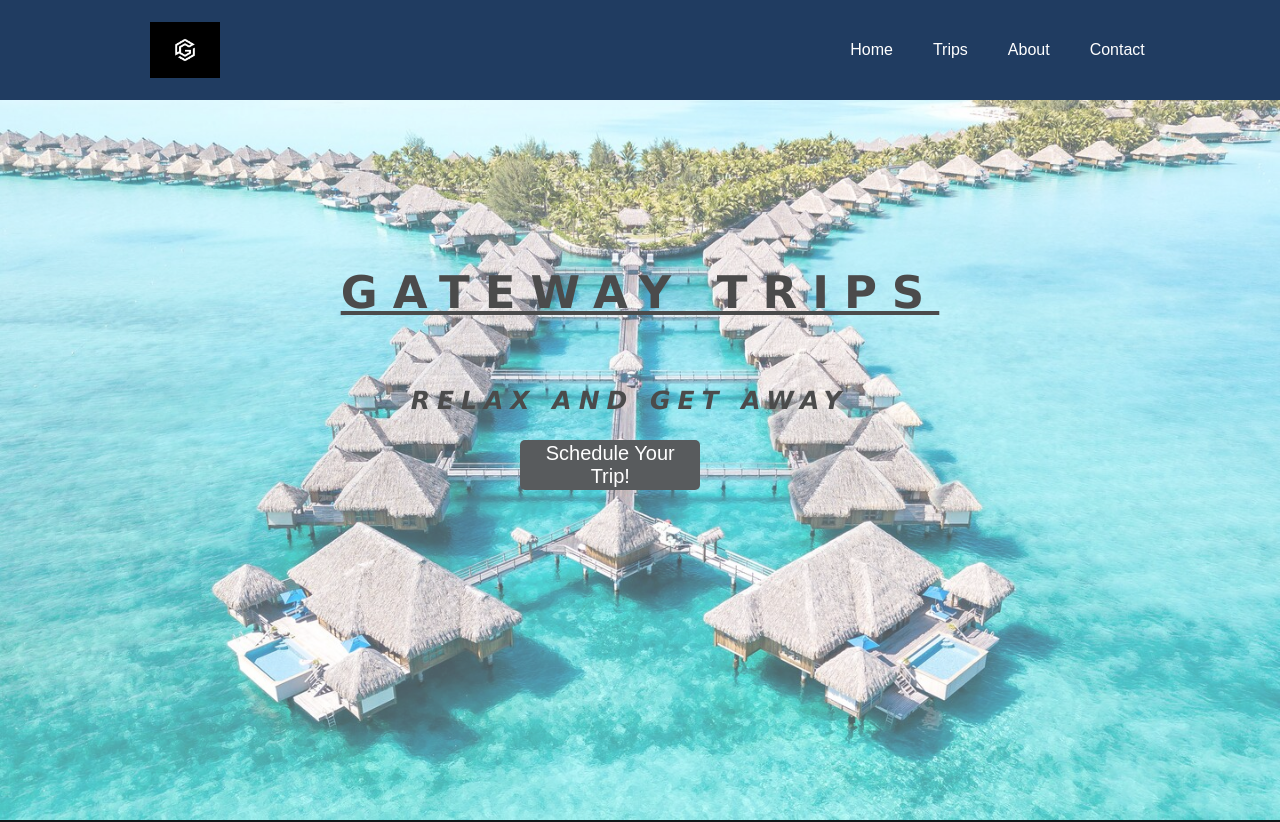
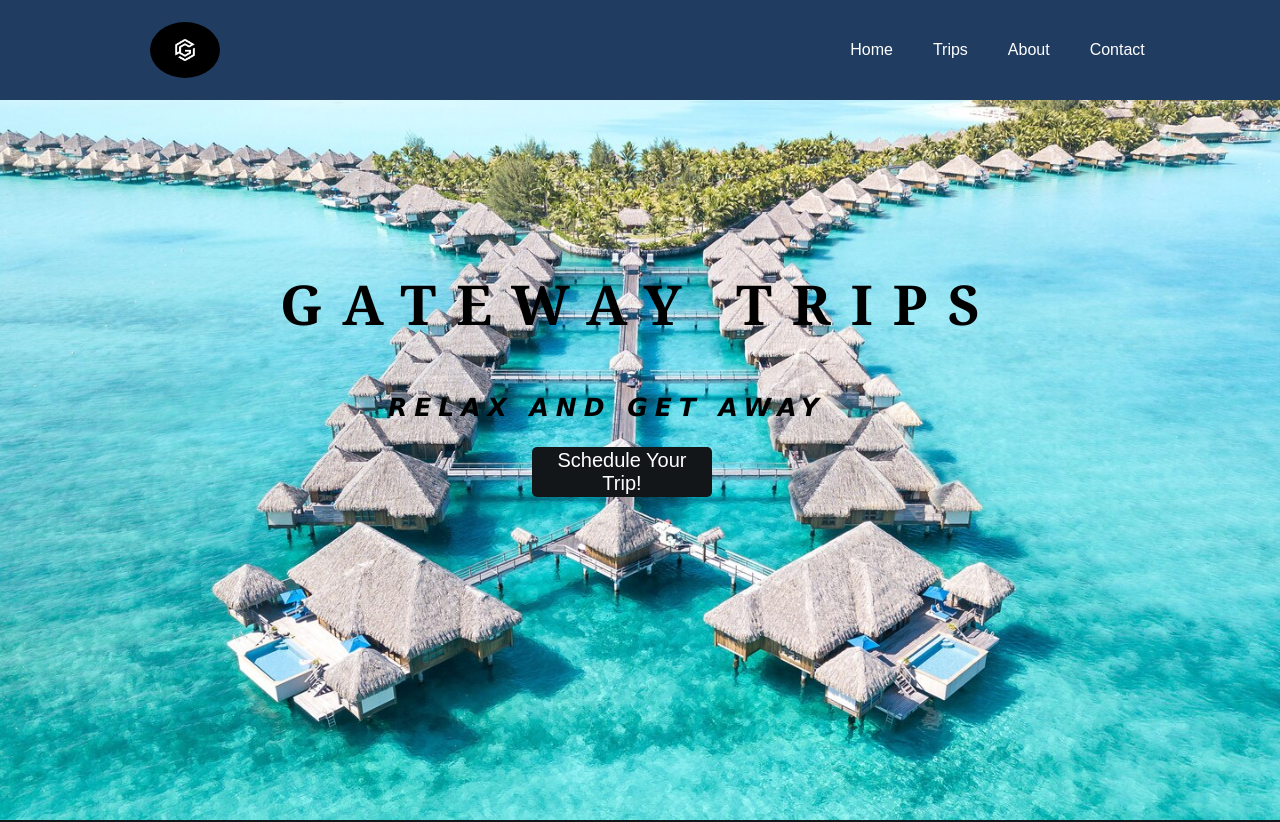
Before and after one commit to Branley22/personal_projects, a React (Create React App) app in the folder gateway/: page / in a window 1280 px wide. Shown: the top 822 px of the page. Built offline with nearby package versions, Linux system fonts and the light colour scheme.

Commit message:
home css

```diff
--- a/gateway/src/styles/Contact.css
+++ b/gateway/src/styles/Contact.css
@@ -33,7 +33,6 @@ form {
   flex-direction: column;
   width: auto;
   border: none;
-  border-bottom: 1px solid rgb(0, 145, 189);
   color: black;
 }
 
@@ -55,7 +54,6 @@ form label {
 }
 
 form button {
-  margin-top: 40px;
   width: 140px;
   height: 40px;
   border: none;
@@ -64,4 +62,5 @@ form button {
   color: white;
   font-size: 15px;
   cursor: pointer;
+  margin: 20px auto;
 }
--- a/gateway/src/styles/Home.css
+++ b/gateway/src/styles/Home.css
@@ -9,7 +9,6 @@
   background-repeat: no-repeat;
   background-size: cover;
   font-family:Verdana, Geneva, Tahoma, sans-serif;
-  opacity: .70;
 }
 
 .header {
@@ -22,24 +21,25 @@
   justify-content: center;
   align-items: center;
   margin-top: 130px;
-  font-size: 45px;
+  font-size: 55px;
   height: 90px;
   color: black;
   text-transform: uppercase;
-  letter-spacing: 15px;
-  text-decoration: underline;
-
+  letter-spacing: 20px;
+  font-family:Georgia, 'Times New Roman', Times, serif;
 }
 
 .header p {
-  padding-left: 70px;
   font-size: 25px;
-  font-weight: lighter;
+  font-weight: bolder;
   color: black;
   font-weight: bold;
   text-transform: uppercase;
   letter-spacing: 7px;
   font-style: italic;
+  margin-left: 15%;
+  font-family: Verdana, Geneva, Tahoma, sans-serif;
+
 }
 
 .header button {
@@ -54,7 +54,7 @@
   color: white;
   text-decoration: none;
   font-size: 20px;
-  margin-left: 30%;
+  margin-left: 35%;
 }
 
 .header button:hover {
--- a/gateway/src/styles/Navbar.css
+++ b/gateway/src/styles/Navbar.css
@@ -32,6 +32,11 @@
   margin: 20px;
 }
 
+.navbar a:hover{
+  color: black;
+
+}
+
 .navbar .right-side button {
   background-color: transparent;
   border: none;
@@ -53,6 +58,7 @@
 
 .navbar #close img {
   display: inherit;
+  border-radius: 60%;
 }
 
 .navbar #open .hidden-links {
```
Also changed, not shown: gateway/src/assets/gateway-logo.png.
